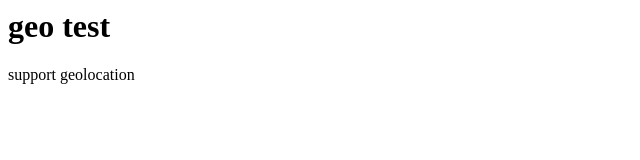
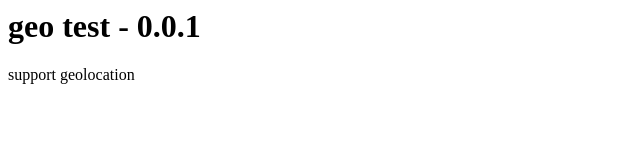
Before and after one commit to owlran/geolocation-test, a plain HTML site: page index.html in a window 1280 px wide. Shown: the whole page, without its empty margins (0-640 px from the left). Drawn offline with nearby package versions, Linux system fonts and the light colour scheme.

Commit message:
add version

```diff
--- a/index.html
+++ b/index.html
@@ -23,7 +23,7 @@
   </head>
   <body>
     <div class="container">
-      <h1>geo test</h1>
+      <h1>geo test - 0.0.1</h1>
     </div>
   </body>
 </html>
```
